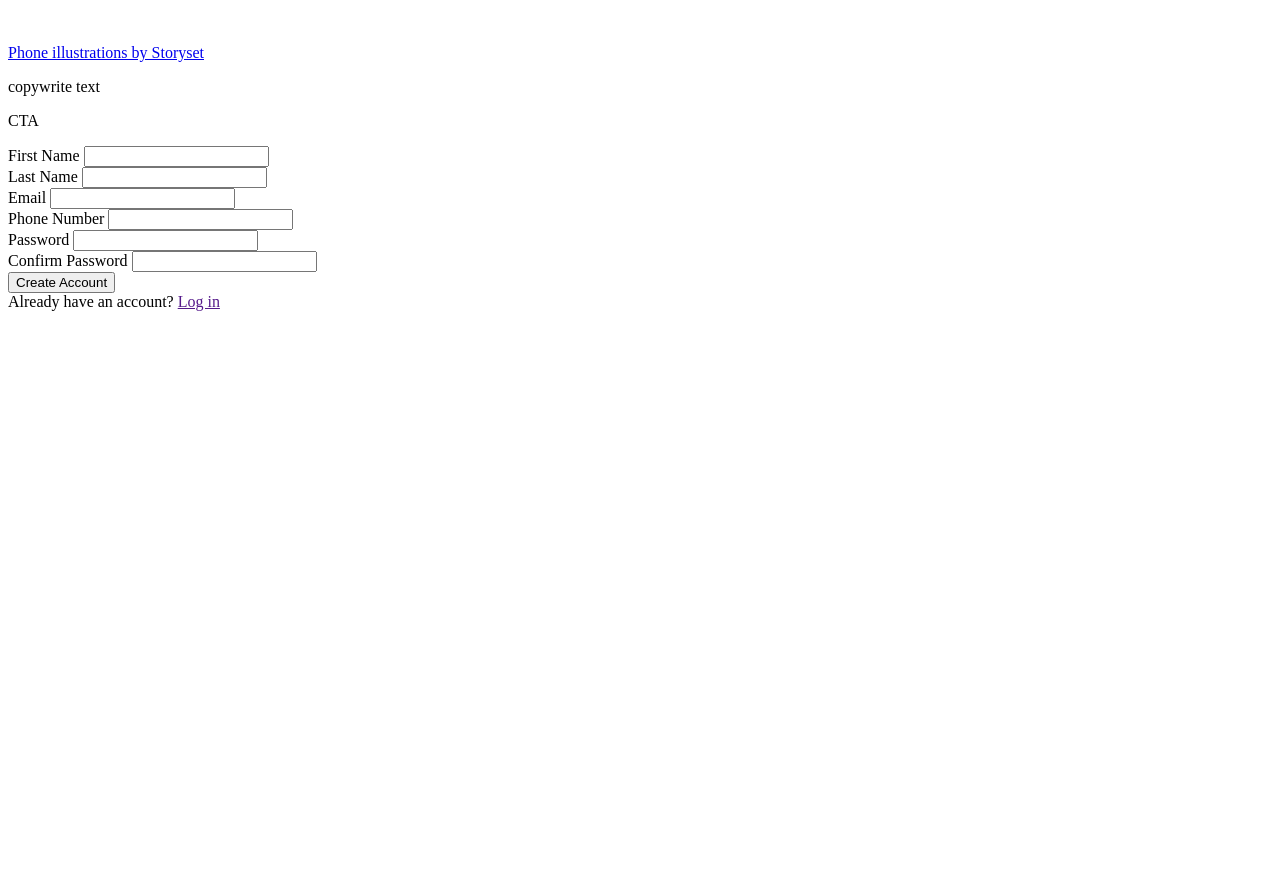
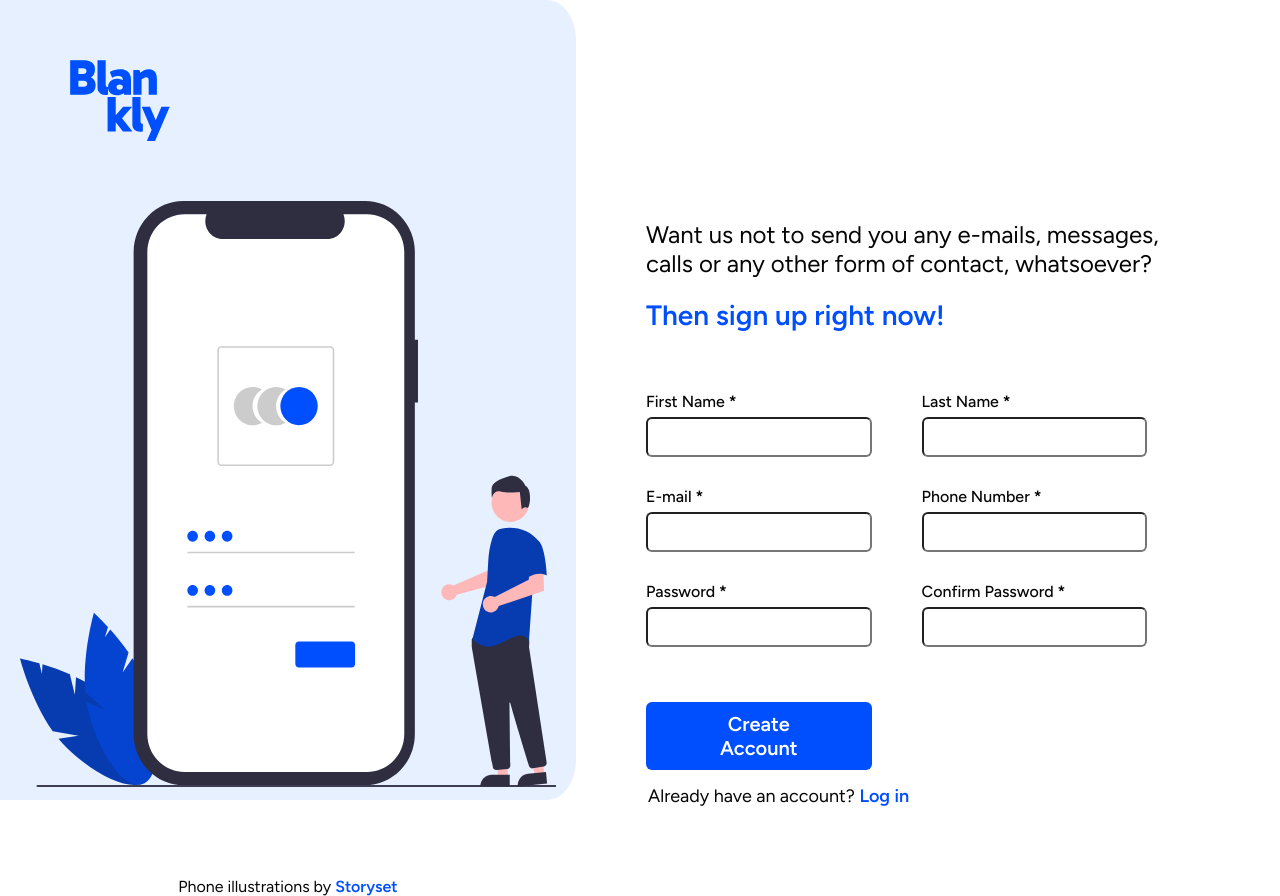
Before and after one commit to VecchiR/signup-form, a plain HTML site: page index.html in a window 1280 px wide. Before the commit the page ends 800 px from the top, so only its background shows below. Drawn offline with Linux system fonts and the light colour scheme.

Commit message:
Create page layout and basic styling

```diff
--- a/index.html
+++ b/index.html
@@ -12,48 +12,68 @@
 <body>
     <div class="left-container">
         <div class="logo-container">
-            <img src="" alt="">
+            <img class="logo" src="resources/logo.svg" alt="Blankly Logo">
         </div>
         <div class="graphic-container">
-            <img src="" alt="">
+            <img class="graphic" src="resources/vector-graphic.svg" alt="Sign-up form illustration">
         </div>
-        <a class="attribution" href="https://storyset.com/phone">Phone illustrations by Storyset</a>
+        <p class="attribution">Phone illustrations by <a class="attribution-link"
+                href="https://storyset.com/phone">Storyset</a></p>
     </div>
 
     <div class="right-container">
         <div class="copy-container">
-            <p class="copy-text">copywrite text</p>
-            <p class="cta">CTA</p>
+            <p class="copy-text">Want us not to send you any e-mails, messages, calls or any other form of contact,
+                whatsoever?</p>
+            <p class="cta">Then sign up right now!</p>
         </div>
         <div class="form-container">
             <form action="" method="get" class="sign-up-form">
                 <div class="form-field">
-                    <label for="first-name">First Name</label>
+                    <label for="first-name">
+                        <span>First Name</span>
+                        <strong><span aria-label="required">*</span></strong>
+                    </label>
                     <input id="first-name" name="first-name" type="text" />
                 </div>
 
                 <div class="form-field">
-                    <label for="last-name">Last Name </label>
+                    <label for="last-name">
+                        <span>Last Name</span>
+                        <strong><span aria-label="required">*</span></strong>
+                    </label>
                     <input id="last-name" name="last-name" type="text" />
                 </div>
 
                 <div class='form-field'>
-                    <label for='email'>Email</label>
+                    <label for='email'>
+                        <span>E-mail</span>
+                        <strong><span aria-label="required">*</span></strong>
+                    </label>
                     <input id='email' name='email' type='email' />
                 </div>
 
                 <div class="form-field">
-                    <label for="phone">Phone Number</label>
+                    <label for="phone">
+                        <span>Phone Number</span>
+                        <strong><span aria-label="required">*</span></strong>
+                    </label>
                     <input id="phone" name="phone" type="tel" />
                 </div>
 
                 <div class="form-field">
-                    <label for="password">Password</label>
+                    <label for="password">
+                        <span>Password</span>
+                        <strong><span aria-label="required">*</span></strong>
+                    </label>
                     <input id="password" name="password" type="password" />
                 </div>
 
                 <div class="form-field">
-                    <label for="confirm-password">Confirm Password</label>
+                    <label for="confirm-password">
+                        <span> Confirm Password</span>
+                        <strong><span aria-label="required">*</span></strong>
+                    </label>
                     <input id="confirm-password" name="confirm-password" type="password" />
                 </div>
 
--- a/styles.css
+++ b/styles.css
@@ -0,0 +1,150 @@
+@import url('https://fonts.googleapis.com/css2?family=Figtree:ital,wght@0,300..900;1,300..900&display=swap');
+
+
+:root {
+    /* blues */
+    --blue-darker: #073BB0;
+    --blue-darkish: #0444D1;
+    --blue: #004FFF;
+    --light-blue: #E7F0FF;
+
+    --red: #931621;
+    --black: #050505;
+    --white: rgb(255, 255, 255);
+}
+
+
+* {
+    /* border: 1px solid red; */
+    margin: 0;
+    padding: 0;
+    box-sizing: border-box;
+}
+
+body {
+    display: flex;
+    color: var(--black);
+    height: 100vh;
+    font-family: 'Figtree';
+
+}
+
+.left-container {
+    display: flex;
+    flex-direction: column;
+    width: 45%;
+    background-color: var(--light-blue);
+    padding: 20px;
+    border-radius: 0 5% 5% 0;
+}
+
+.right-container {
+    width: 55%;
+    display: flex;
+    flex-direction: column;
+    padding: 20px;
+    font-size: 18px;
+    margin: 200px 50px 100px 50px;
+}
+
+.copy-container {
+    font-size: 24px;
+}
+
+.cta {
+    margin-top: 20px;
+    font-size: 28px;
+    font-weight: 600;
+    color: var(--blue);
+}
+
+.graphic-container {
+    display: flex;
+    justify-content: center;
+
+    margin: 0 0 40px;
+}
+
+.logo-container {
+    margin: 40px 0 55px 50px;
+}
+
+.attribution {
+    text-align: center;
+    margin-top: 50px;
+}
+
+.graphic {
+    width: 550px;
+}
+
+.logo {
+    width: 100px;
+}
+
+.form-container {
+    display: flex;
+    margin: 60px 0;
+    font-size: 20px;
+}
+
+.sign-up-form {
+    display: flex;
+    flex-wrap: wrap;
+    gap: 30px 50px;
+}
+
+.form-field {
+    width: 40%;
+    display: flex;
+    flex-direction: column;
+}
+
+
+button {
+    margin: 25px 0 0 0;
+    width: fit-content;
+    padding: 10px 50px;
+    font-weight: 600;
+    background-color: var(--blue);
+    color: var(--white);
+    border-radius: 6px;
+    font-size: 20px;
+    font-family: "Figtree", sans-serif;
+    border: 0;
+}
+
+.login {
+    width: 100%;
+    font-size: 18px;
+    font-family: "Figtree", sans-serif;
+    margin: -15px 0 0 2px;
+}
+
+.form-field > input {
+    margin-top: 6px;
+    font-size: 20px;
+    padding: 6px 10px;
+    border-radius: 6px  ;
+    font-family: 'Figtree', sans-serif;
+}
+
+a {
+    text-decoration: none;
+    color: var(--blue);
+    font-weight: 600;
+}
+
+.form-field > label {
+    font-size: 16px;
+    font-weight: 500;
+}
+
+button:hover {
+    cursor:pointer;
+    background-color: var(--blue-darker);
+}
+
+a:hover {
+    color: var(--blue-darker);
+}
```
